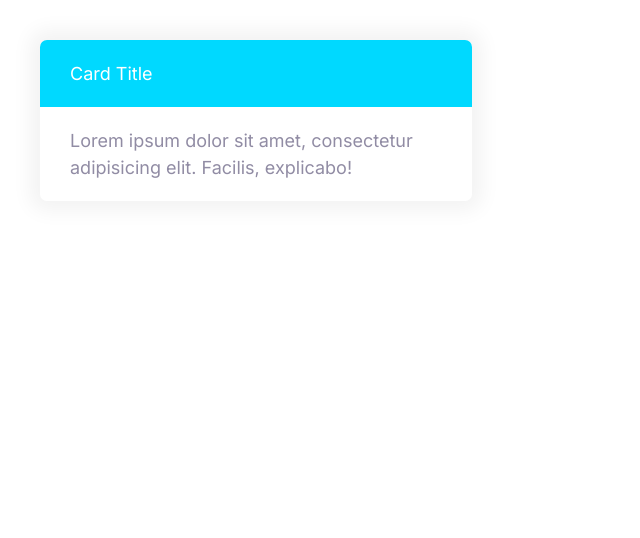
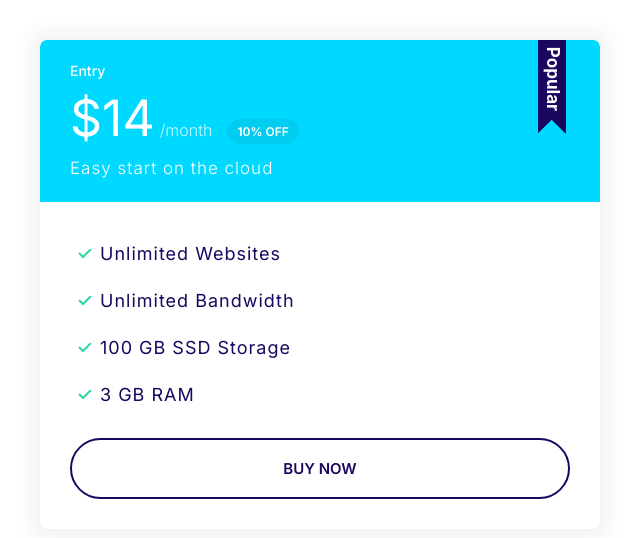
Before and after one commit to Turtles009/moshify_clone, a plain HTML site: page Moshify/index.html in a window 1280 px wide. Shown: the whole page, without its empty margins (0-640 px from the left). Drawn offline with Linux system fonts and the light colour scheme.

Commit message:
Build the plans card component.

```diff
--- a/Moshify/css/style.css
+++ b/Moshify/css/style.css
@@ -116,7 +116,7 @@ a {
 
 .badge--small {
     font-size: 1.6rem;
-    /* padding: 0.2rem 1rem; */
+    padding: 0.5rem 1rem;
 }
 
 @media screen and (min-width: 1024px) {
@@ -298,3 +298,69 @@ a {
     background: var(--color-secondary);
     color: #fff;
 }
+
+/* Plan */
+.plan__name {
+    color: #fff;
+    margin: 0;
+    font-size: 2.4rem;
+    font-weight: 500;
+}
+
+.plan__price {
+    font-size: 6rem;
+}
+
+.plan__billing-cycle {
+    font-size: 2.4rem;
+    font-weight: 300;
+    opacity: 0.8;
+    margin-right: 1rem;
+}
+
+.card--secondary .badge--secondary {
+    background: #02cdf1;
+}
+
+.plan__description {
+    font-size: 2rem;
+    font-weight: 300;
+    letter-spacing: 1px;
+    display: block;
+}
+
+.plan .list__item {
+    margin-bottom: 2rem;
+    letter-spacing: 1px;
+}
+
+.plan--popular .card__header {
+    position: relative;
+}
+
+.plan--popular .card__header::before {
+    content: url(../icons/popular.svg);
+    width: 40px;
+    display: inline-block;
+    position: absolute;
+    top: -6px;
+    right: 5%;
+}
+
+@media screen and (min-width: 1024px) {
+    .plan__name {
+        font-size: 1.4rem;
+    }
+
+    .plan__price {
+        font-size: 5rem;
+    }
+
+    .plan__billing-cycle {
+        font-size: 1.6rem;
+    }
+
+    .plan__description {
+        font-size: 1.7rem;
+    }
+}
--- a/Moshify/index.html
+++ b/Moshify/index.html
@@ -9,17 +9,33 @@
 
     <link rel="preconnect" href="https://fonts.googleapis.com">
     <link rel="preconnect" href="https://fonts.gstatic.com" crossorigin>
-    <link href="https://fonts.googleapis.com/css2?family=Inter:wght@400;600;700&display=swap" rel="stylesheet">
+    <link href="https://fonts.googleapis.com/css2?family=Inter:wght@300;400;500;600;700&display=swap" rel="stylesheet">
 
     <link rel="stylesheet" href="css/normalize.css">
     <link rel="stylesheet" href="css/style.css">
 </head>
 
 <body>
-    <div style="width: 40%; padding: 4rem;">
-        <div class="card card--secondary">
-            <header class="card__header">Card Title</header>
-            <div class="card__body">Lorem ipsum dolor sit amet, consectetur adipisicing elit. Facilis, explicabo!</div>
+    <div style="width: 50%; padding: 4rem;">
+        <div class="plan plan--popular">
+            <div class="card card--secondary">
+                <header class="card__header">
+                    <h3 class="plan__name">Entry</h3>
+                    <span class="plan__price">$14</span>
+                    <span class="plan__billing-cycle">/month</span>
+                    <span class="badge badge--secondary badge--small">10% OFF</span>
+                    <span class="plan__description">Easy start on the cloud</span>
+                </header>
+                <div class="card__body">
+                    <ul class="list list--tick">
+                        <li class="list__item">Unlimited Websites</li>
+                        <li class="list__item">Unlimited Bandwidth</li>
+                        <li class="list__item">100 GB SSD Storage</li>
+                        <li class="list__item">3 GB RAM</li>
+                    </ul>
+                    <button class="btn btn--outline btn-block">BUY NOW</button>
+                </div>
+            </div>
         </div>
     </div>
 </body>
```
Also changed, not shown: Moshify/components/plans_card.html (added, +20 -0 lines), Moshify/icons/popular.svg (added).
